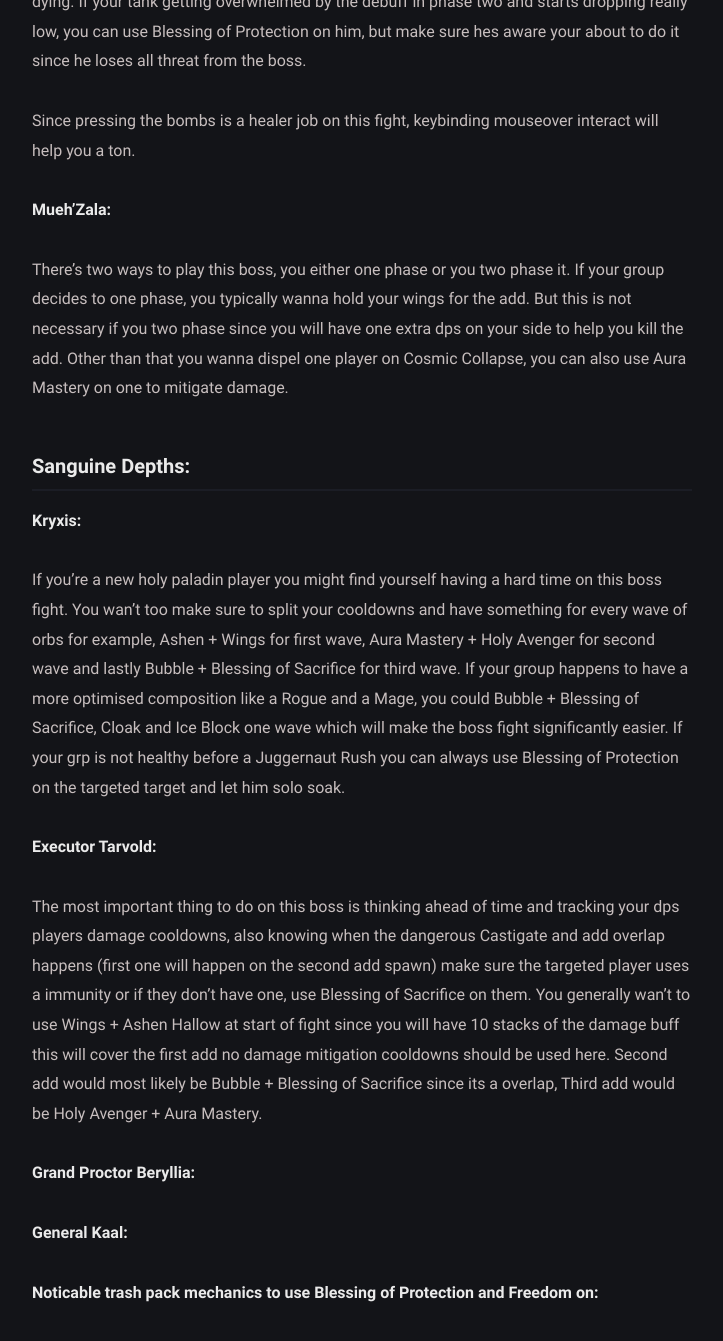
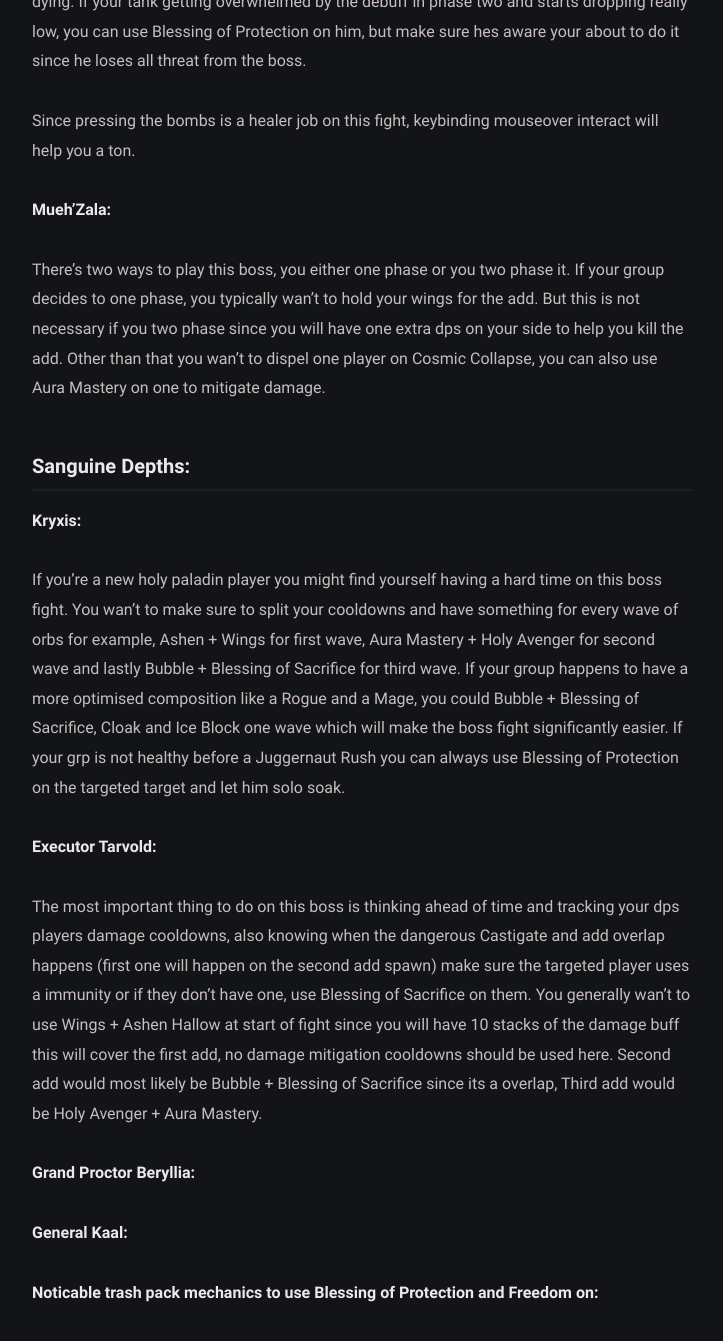
Before and after one commit to BetterThanWowhead/BetterThanWowhead.github.io, a Jekyll site: the page built from pages/M+/cd.md, in a window 1280 px wide and 1400 px high, scrolled down 1222 px. Shown: the top 1341 px of the window, without its empty margins (278-1001 px from the left). Built offline with Jekyll 4.4.1, drawn with Linux system fonts in a browser that asks for light colours.

Commit message:
Corrected spell issues

```diff
--- a/pages/M+/cd.md
+++ b/pages/M+/cd.md
@@ -25,17 +25,17 @@ Since pressing the bombs is a healer job on this fight, keybinding mouseover int
 
 **Mueh'Zala:**
 
-There's two ways to play this boss, you either one phase or you two phase it. If your group decides to one phase, you typically wanna hold your wings for the add. But this is not necessary if you two phase since you will have one extra dps on your side to help you kill the add. Other than that you wanna dispel one player on Cosmic Collapse, you can also use Aura Mastery on one to mitigate damage.
+There's two ways to play this boss, you either one phase or you two phase it. If your group decides to one phase, you typically wan't to hold your wings for the add. But this is not necessary if you two phase since you will have one extra dps on your side to help you kill the add. Other than that you wan't to dispel one player on Cosmic Collapse, you can also use Aura Mastery on one to mitigate damage.
 
 ### **Sanguine Depths:**
 ---
 **Kryxis:**
 
-If you're a new holy paladin player you might find yourself having a hard time on this boss fight. You wan't too make sure to split your cooldowns and have something for every wave of orbs for example, Ashen + Wings for first wave, Aura Mastery + Holy Avenger for second wave and lastly Bubble + Blessing of Sacrifice for third wave. If your group happens to have a more optimised composition like a Rogue and a Mage, you could Bubble + Blessing of Sacrifice, Cloak and Ice Block one wave which will make the boss fight significantly easier. If your grp is not healthy before a Juggernaut Rush you can always use Blessing of Protection on the targeted target and let him solo soak.
+If you're a new holy paladin player you might find yourself having a hard time on this boss fight. You wan't to make sure to split your cooldowns and have something for every wave of orbs for example, Ashen + Wings for first wave, Aura Mastery + Holy Avenger for second wave and lastly Bubble + Blessing of Sacrifice for third wave. If your group happens to have a more optimised composition like a Rogue and a Mage, you could Bubble + Blessing of Sacrifice, Cloak and Ice Block one wave which will make the boss fight significantly easier. If your grp is not healthy before a Juggernaut Rush you can always use Blessing of Protection on the targeted target and let him solo soak.
 
 **Executor Tarvold:**
 
-The most important thing to do on this boss is thinking ahead of time and tracking your dps players damage cooldowns, also knowing when the dangerous Castigate and add overlap happens (first one will happen on the second add spawn) make sure the targeted player uses a immunity or if they don't have one, use Blessing of Sacrifice on them. You generally wan't to use Wings + Ashen Hallow at start of fight since you will have 10 stacks of the damage buff this will cover the first add no damage mitigation cooldowns should be used here. Second add would most likely be Bubble + Blessing of Sacrifice since its a overlap, Third add would be Holy Avenger + Aura Mastery.
+The most important thing to do on this boss is thinking ahead of time and tracking your dps players damage cooldowns, also knowing when the dangerous Castigate and add overlap happens (first one will happen on the second add spawn) make sure the targeted player uses a immunity or if they don't have one, use Blessing of Sacrifice on them. You generally wan't to use Wings + Ashen Hallow at start of fight since you will have 10 stacks of the damage buff this will cover the first add, no damage mitigation cooldowns should be used here. Second add would most likely be Bubble + Blessing of Sacrifice since its a overlap, Third add would be Holy Avenger + Aura Mastery.
 
 
 **Grand Proctor Beryllia:**
```
